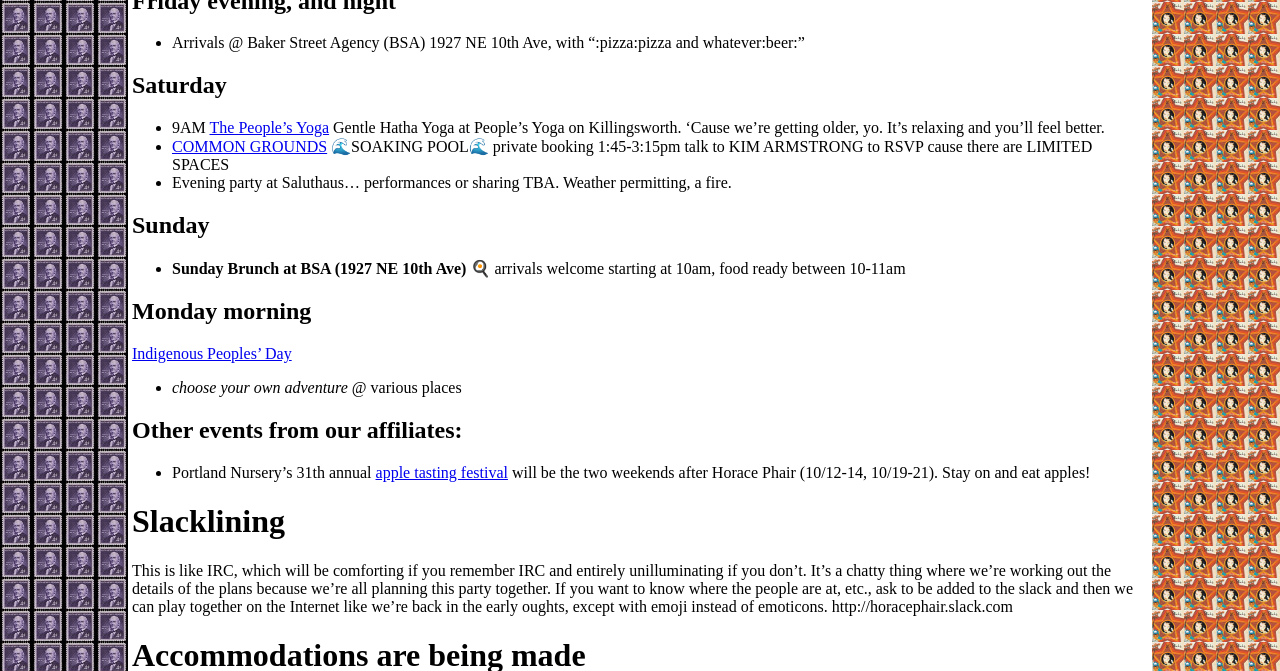
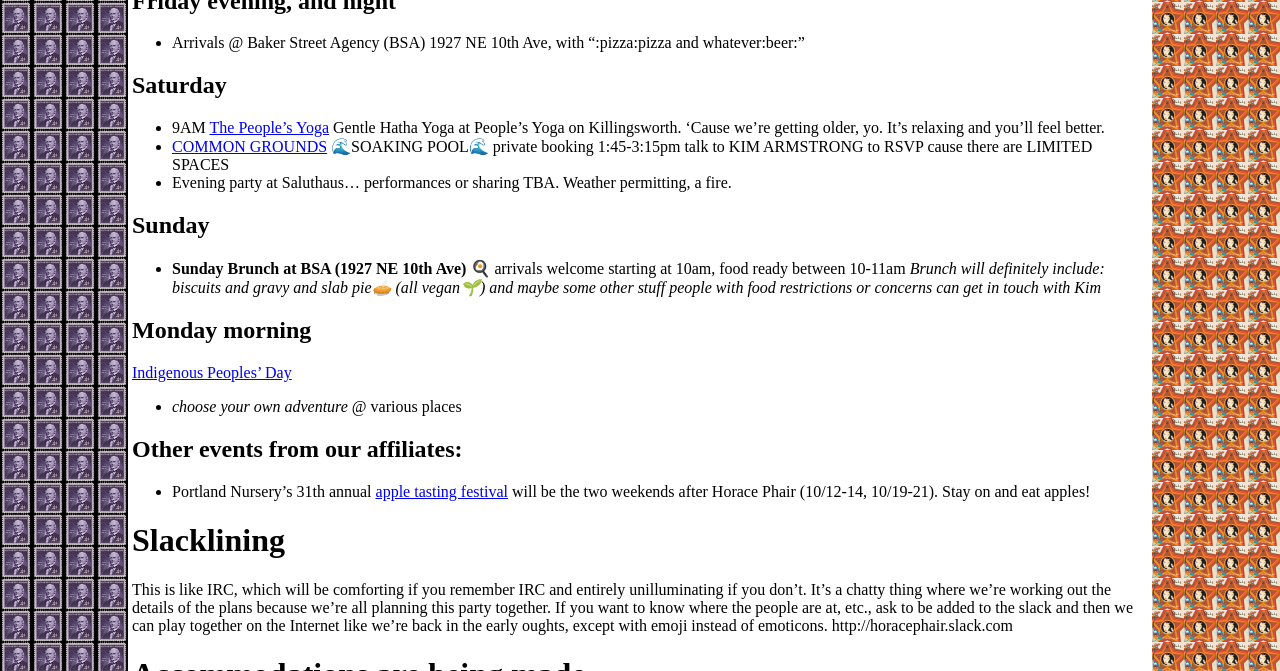
Before and after one commit to horacephair/horacephair.github.io, a Jekyll site: the page built from index.md, in a window 1280 px wide and 900 px high, scrolled down 830 px, cut to the strip 0-671 px from the top of the window. Built offline with Jekyll 4.4.1, drawn with Linux system fonts in a browser that asks for light colours; our own code applies the rules of GitHub Pages for plain Markdown files.

Commit message:
more bronch deets

```diff
--- a/index.md
+++ b/index.md
@@ -34,6 +34,8 @@
 
 ## Sunday
 * **Sunday Brunch at BSA (1927 NE 10th Ave)** 🍳 arrivals welcome starting at 10am, food ready between 10-11am
+*Brunch will definitely include: biscuits and gravy and slab pie🥧 (all vegan🌱) and maybe some other stuff
+people with food restrictions or concerns can get in touch with Kim*
 
 ## Monday morning
 <a href="http://www.grandronde.org/news/smoke-signals/2015/10/14/oregon-cities-adopt-indigenous-peoples-day/#sthash.uGAG80Md.dpbs">Indigenous Peoples' Day</a>
```
